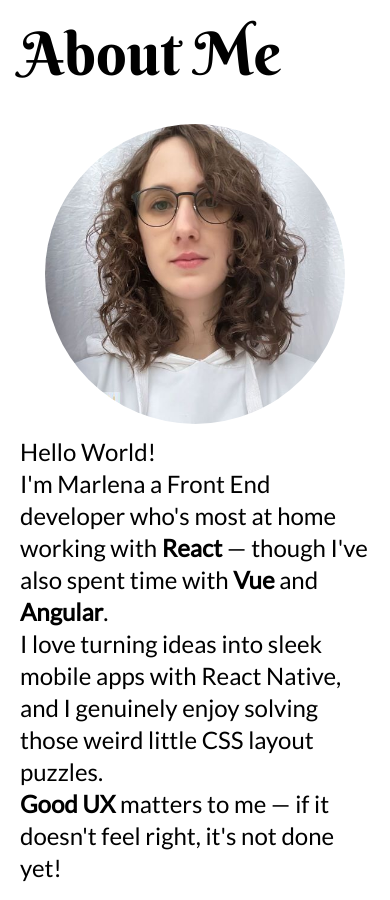
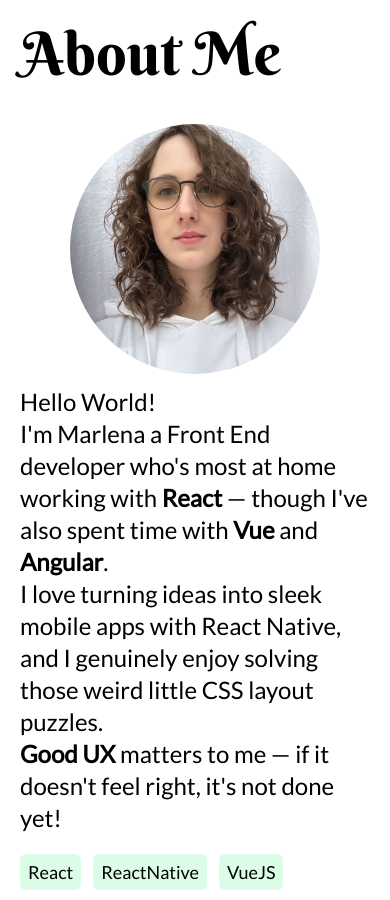
Before and after one commit to brovnie/portfolio-website-2025, a Next.js app: page / in a window 390 px wide. Shown: the part 900-1800 px from the top of the page. Built offline with nearby package versions, Linux system fonts and the light colour scheme.

Commit message:
Smaller photo on mobile

```diff
--- a/src/components/about/AboutMe.tsx
+++ b/src/components/about/AboutMe.tsx
@@ -10,13 +10,12 @@
     <div id="about" className="pt-[80px] relative z-10 mb-10">
       <H2 title="About Me" type="big" />
       <div className="flex flex-col md:flex-row gap-3 md:gap-10 pt-10 items-center md:items-start">
-        <div className="overflow-hidden rounded-full w-[300px] min-w-[300px] min-h-[300px] h-[300px] relative flex items-center justify-center">
+        <div className="overflow-hidden rounded-full w-[250px] h-[250px] md:min-w-[300px] mid:w-[300px] md:h-[300px] relative flex items-center justify-center">
           <Image
-            className=""
+            className="object-cover"
             src="/selfie-brovnie.jpg"
             alt="selfie brovnie"
-            width={300}
-            height={300}
+            fill
             priority
           />
         </div>
```
